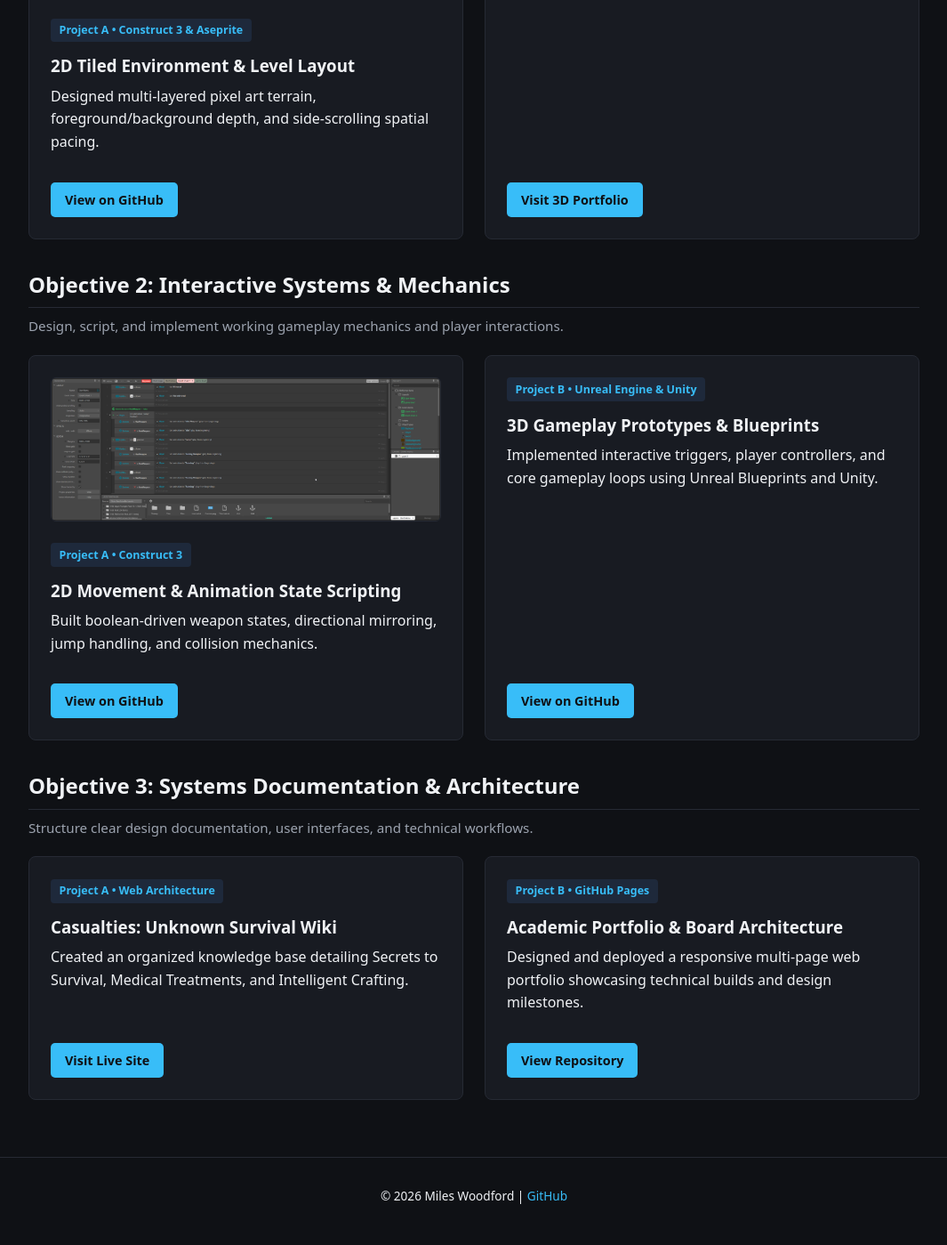
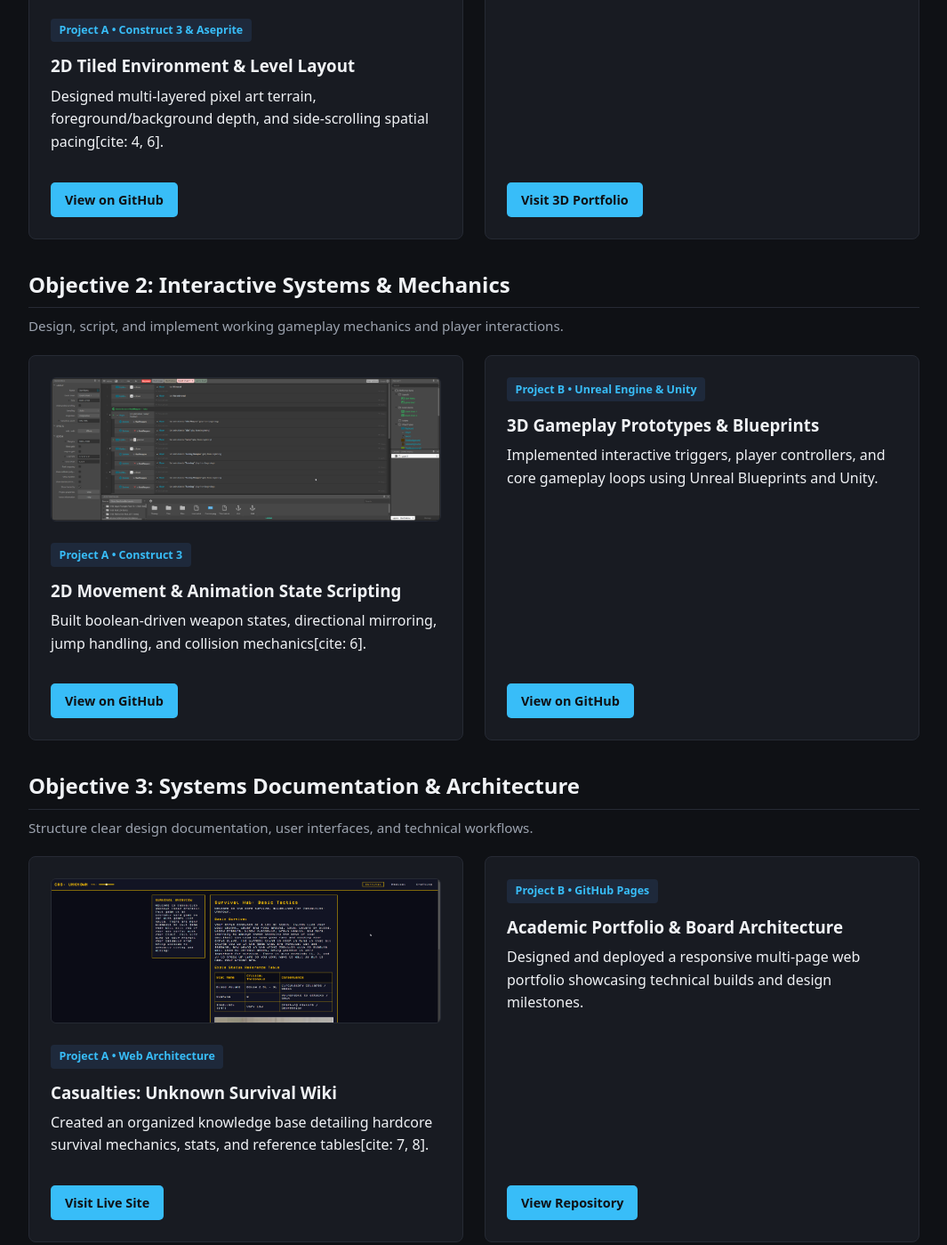
Before and after one commit to starlight-design111/ScarrLight-Board-Website, a plain HTML site: page boards.html in a window 1280 px wide. Shown: the part 729-2128 px from the top of the page at 89% size, without its empty margins (107-1172 px from the left). Drawn offline with Linux system fonts and the light colour scheme.

Commit message:
Update boards.html

```diff
--- a/boards.html
+++ b/boards.html
@@ -35,7 +35,7 @@
           <img src="assets/opera_jC1JHPruu2.png" alt="2D Platformer Level Terrain">
           <span class="tag">Project A • Construct 3 &amp; Aseprite</span>
           <h3>2D Tiled Environment &amp; Level Layout</h3>
-          <p>Designed multi-layered pixel art terrain, foreground/background depth, and side-scrolling spatial pacing.</p>
+          <p>Designed multi-layered pixel art terrain, foreground/background depth, and side-scrolling spatial pacing[cite: 4, 6].</p>
         </div>
         <a href="https://github.com/starlight-design111" target="_blank" class="btn">View on GitHub</a>
       </div>
@@ -57,7 +57,7 @@
           <img src="assets/opera_he2vJ7dgJL.png" alt="Construct 3 Event Sheet">
           <span class="tag">Project A • Construct 3</span>
           <h3>2D Movement &amp; Animation State Scripting</h3>
-          <p>Built boolean-driven weapon states, directional mirroring, jump handling, and collision mechanics.</p>
+          <p>Built boolean-driven weapon states, directional mirroring, jump handling, and collision mechanics[cite: 6].</p>
         </div>
         <a href="https://github.com/starlight-design111" target="_blank" class="btn">View on GitHub</a>
       </div>
@@ -76,9 +76,10 @@
     <div class="grid">
       <div class="card">
         <div>
+          <img src="assets/opera_GYLeoFtjr2.png" alt="Casualties Unknown Survival Wiki">
           <span class="tag">Project A • Web Architecture</span>
           <h3>Casualties: Unknown Survival Wiki</h3>
-          <p>Created an organized knowledge base detailing Secrets to Survival, Medical Treatments, and Intelligent Crafting.</p>
+          <p>Created an organized knowledge base detailing hardcore survival mechanics, stats, and reference tables[cite: 7, 8].</p>
         </div>
         <a href="https://starlight-design111.github.io/CAS-unknown-website-demo/" target="_blank" class="btn">Visit Live Site</a>
       </div>
```
